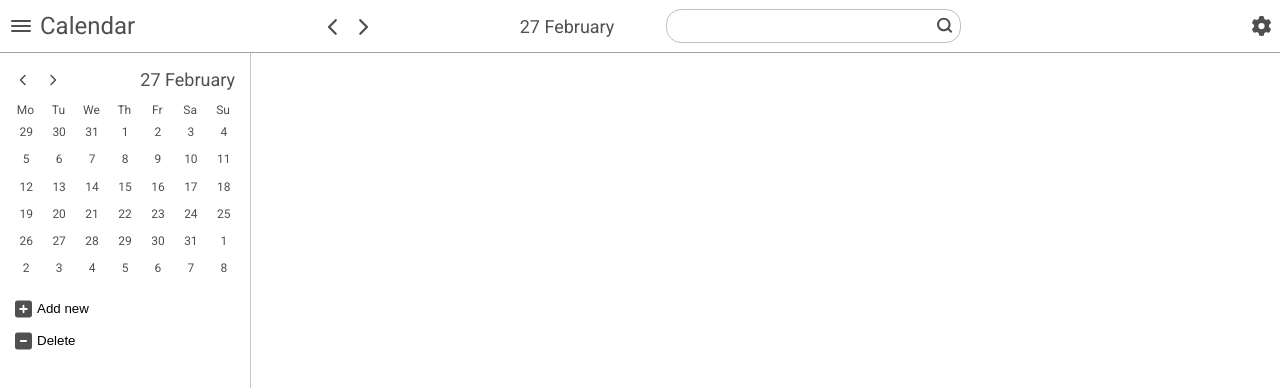
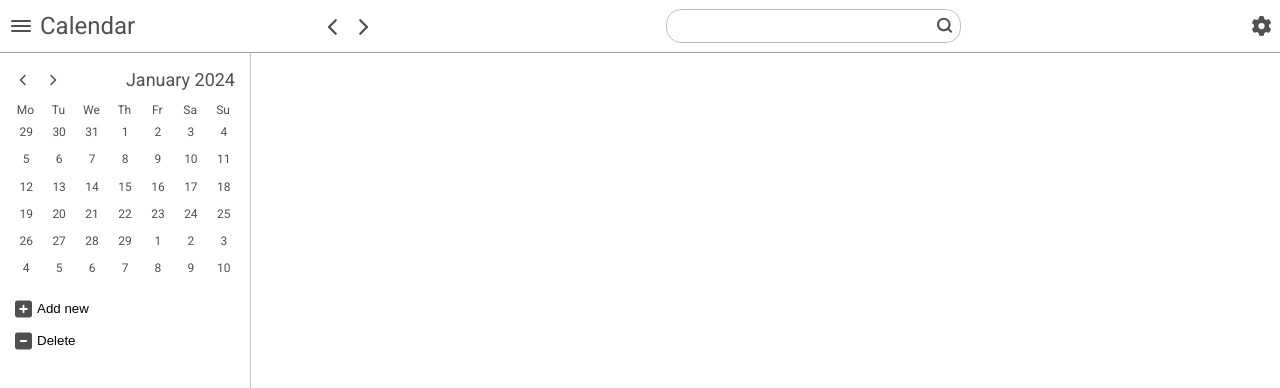
Before and after one commit to Litenoo/VueCalendar, a Vue app: page / in a window 1280 px wide. Shown: the top 388 px of the page. Built offline with nearby package versions, Linux system fonts and the light colour scheme.

Commit message:
MiniCalendar works !

```diff
--- a/src/components/LeftBar.vue
+++ b/src/components/LeftBar.vue
@@ -13,14 +13,13 @@ function updateCalendarState(year, month) {
 }
 
 function handleUpdateCalendar(value){
-  console.log('subtracting month to : ', value)
-  month = month + value;
-  updateCalendarState(2024, month);
+  globalMonth = globalMonth + value;
+  updateCalendarState(2024, globalMonth);
 }
 
 const onceDate = new Date();
-let month = onceDate.getMonth()
-let currentDate = ref(getDate(onceDate.getFullYear(), month));
+let globalMonth = onceDate.getMonth() -1;
+let currentDate = ref(getDate(onceDate.getFullYear(), globalMonth));
 
 
 </script>
--- a/src/components/leftBar/MiniCalendar.vue
+++ b/src/components/leftBar/MiniCalendar.vue
@@ -3,55 +3,32 @@
 import Nav from '../topBar/Nav.vue';
 import { ref, computed, watch } from 'vue';
 
-const monthNames = ["January", "February", "March", "April", "May", "June",
-  "July", "August", "September", "October", "November", "December"
-];
-const daysNames = ['Mo', 'Tu', 'We', 'Th', 'Fr', 'Sa', 'Su'];
-
-const props = defineProps({
-  currentCalendar: Object,
-})
-const emit = defineEmits(['updateCalendar']);
-
-watch(()=>{
-  return props.currentCalendar;
-}, (newCalendar)=>{
-  console.log('current calendar changed !');
-  calendar = createCalendar(newCalendar.year, newCalendar.month);
-})
-
-let today = props.currentCalendar;
-
-function createCalendar(year, month) { //Check if its 100% okay and clear;
-  console.log('finding date with : ', year , '- -', month)
-
-  function getTotalDays(year, month) {
-    const lastDay = new Date(year, month, 0);
-    return lastDay.getDate();
+function createCalendar(year, month) {
+  function getTotalDays(yr, mnt) {
+    const lastDay = new Date(yr, mnt + 1, 0).getDate();
+    return lastDay;
   }
 
   const calendar = [];
 
+  const currentDate = new Date(year, month);
+  let startDay = currentDate.getDay();
+
   let monthLength = getTotalDays(year, month);
   let beforeMonthLength = getTotalDays(year, month - 1);
 
-  console.log(monthLength)
-  console.log(beforeMonthLength)
+  for (let i = 0; i < startDay - 1; startDay--, beforeMonthLength--) {
+    calendar.unshift({ day: beforeMonthLength, today: false });
+  }
 
-  const currentDate = new Date();
-  currentDate.setDate(1);
-  let startDay = currentDate.getDay();
-
-  for (let i = 0; i < startDay - 1; startDay--, monthLength--) {
-    calendar.unshift({ day: monthLength, today: false });
-  }
-  for (let i = 1; i <= beforeMonthLength; i++) {
+  for (let i = 1; i <= monthLength; i++) {
     if (today === i && currentDate.day && currentDate.month === month, currentDate.year === year) {
       calendar.push({ day: i, today: true });
     } else {
       calendar.push({ day: i, today: false });
     }
   }
+
   let i = 1;
   while (calendar.length < 42) {
     calendar.push({ day: i, today: false });
@@ -59,18 +36,43 @@ function createCalendar(year, month) { //Check if its 100% okay and clear;
   }
   return calendar;
 }
-let currentDispDate = ref(props.currentCalendar.month);
-function handleUpdateCalendar(value){
-  emit('updateCalendar', value)
+
+function handleUpdateCalendar(value) {
+  emit('updateCalendar', value);
 }
 
-let calendar = createCalendar(props.currentCalendar.year, props.currentCalendar.month);
+const props = defineProps({
+  currentCalendar: Object,
+});
+
+const monthNames = ["January", "February", "March", "April", "May", "June",
+  "July", "August", "September", "October", "November", "December"
+];
+const daysNames = ['Mo', 'Tu', 'We', 'Th', 'Fr', 'Sa', 'Su'];
+
+const emit = defineEmits(['updateCalendar']);
+
+let today = props.currentCalendar;
+let currentDispDate = ref(`${monthNames[props.currentCalendar.month]} ${props.currentCalendar.year}`);
+let calendar = createCalendar(2024, 1);
+
+watch(() => {
+  return props.currentCalendar;
+}, (newCalendar) => {
+  calendar = createCalendar(newCalendar.year, newCalendar.month);
+});
+watch(() => {
+  return props.currentCalendar.month;
+}, (newMonth) => {
+  currentDispDate = `${monthNames[newMonth]} ${props.currentCalendar.year}`;
+});
+
 </script>
 
 <template>
   <div id="miniCalendar">
     <div id="calendarTop">
-      <Nav size="12" @updateCalendarState="handleUpdateCalendar" :dateToDisplay="currentDispDate"/>
+      <Nav size=12 @updateCalendarState="handleUpdateCalendar" :dateToDisplay="currentDispDate" />
     </div>
     <div id="weekDays"><span v-for="weekDay in daysNames" class="miniDay">{{ weekDay }}</span></div>
     <div id="miniDays">
--- a/src/components/topBar/LeftOptions.vue
+++ b/src/components/topBar/LeftOptions.vue
@@ -1,14 +1,18 @@
 <script setup>
 
-import Brand from './Brand.vue'
-import Navigation from './Nav.vue'
+import Brand from './Brand.vue';
+import Navigation from './Nav.vue';
+
+function handleUpdateCalendar(value){
+  console.log('updateCalendar executed in leftoptions ! With value : ', value)
+}
 </script>
 
 <template>
   <div class="container">
     <Brand />
     <div class="container">
-      <Navigation :navClass="'topBtn'"/>
+      <Navigation :navClass="'topBtn'" @updateCalendarState="handleUpdateCalendar"/>
     </div>
   </div>
 </template>
--- a/src/components/topBar/Nav.vue
+++ b/src/components/topBar/Nav.vue
@@ -3,9 +3,9 @@ import { ref } from 'vue';
 import LeftArr from '../icons/LeftArrow.vue'
 import RightArr from '../icons/RightArrow.vue'
 
-
 const props = defineProps({
   size: Number,
+  dateToDisplay: String,
 })
 </script>
 
@@ -18,5 +18,5 @@ const props = defineProps({
       <RightArr :height="size || 18" @click="$emit('updateCalendarState', 1)"/>
     </div>
   </div>
-  <span id="selectedDate" :font-size="size || 25">27 February</span>
+  <span id="selectedDate" :font-size="size || 25" >{{dateToDisplay}}</span>
 </template>
```
